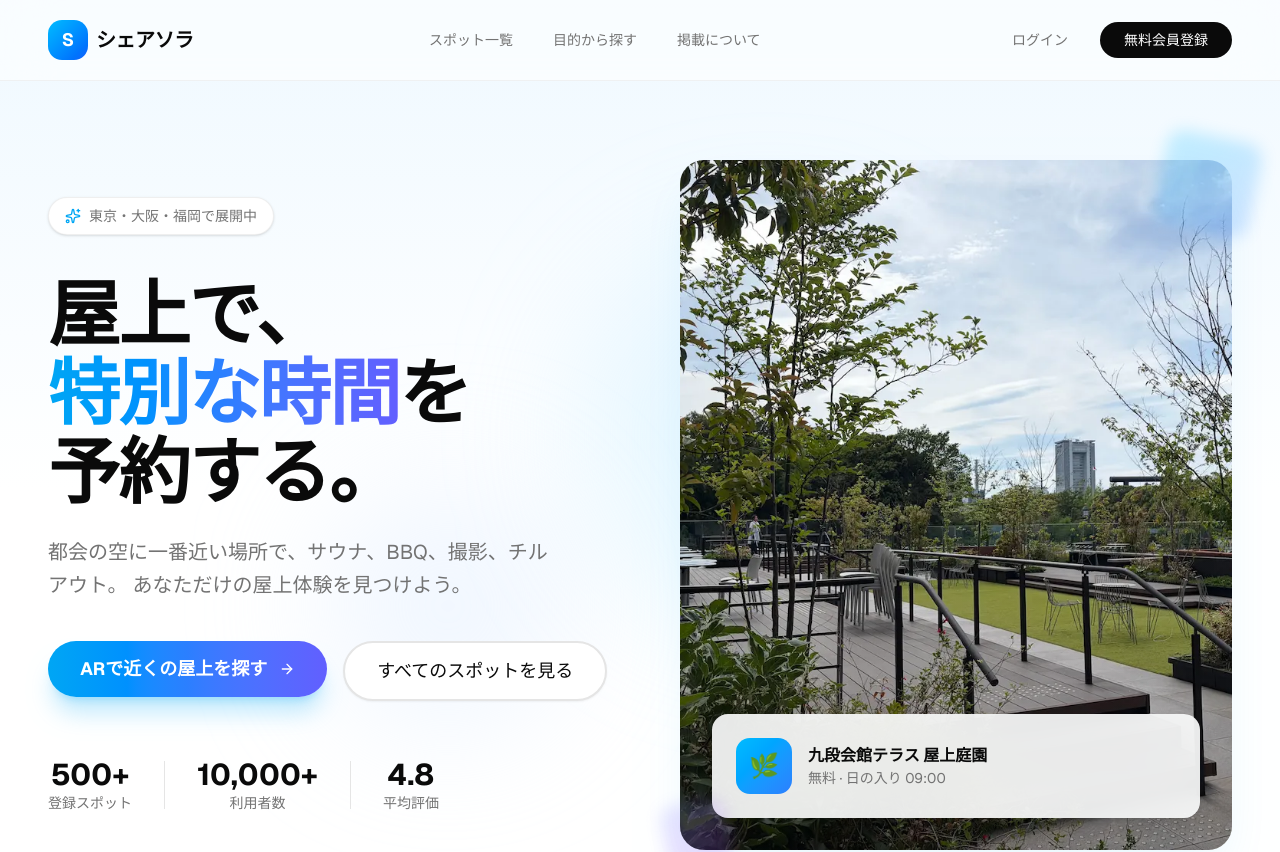
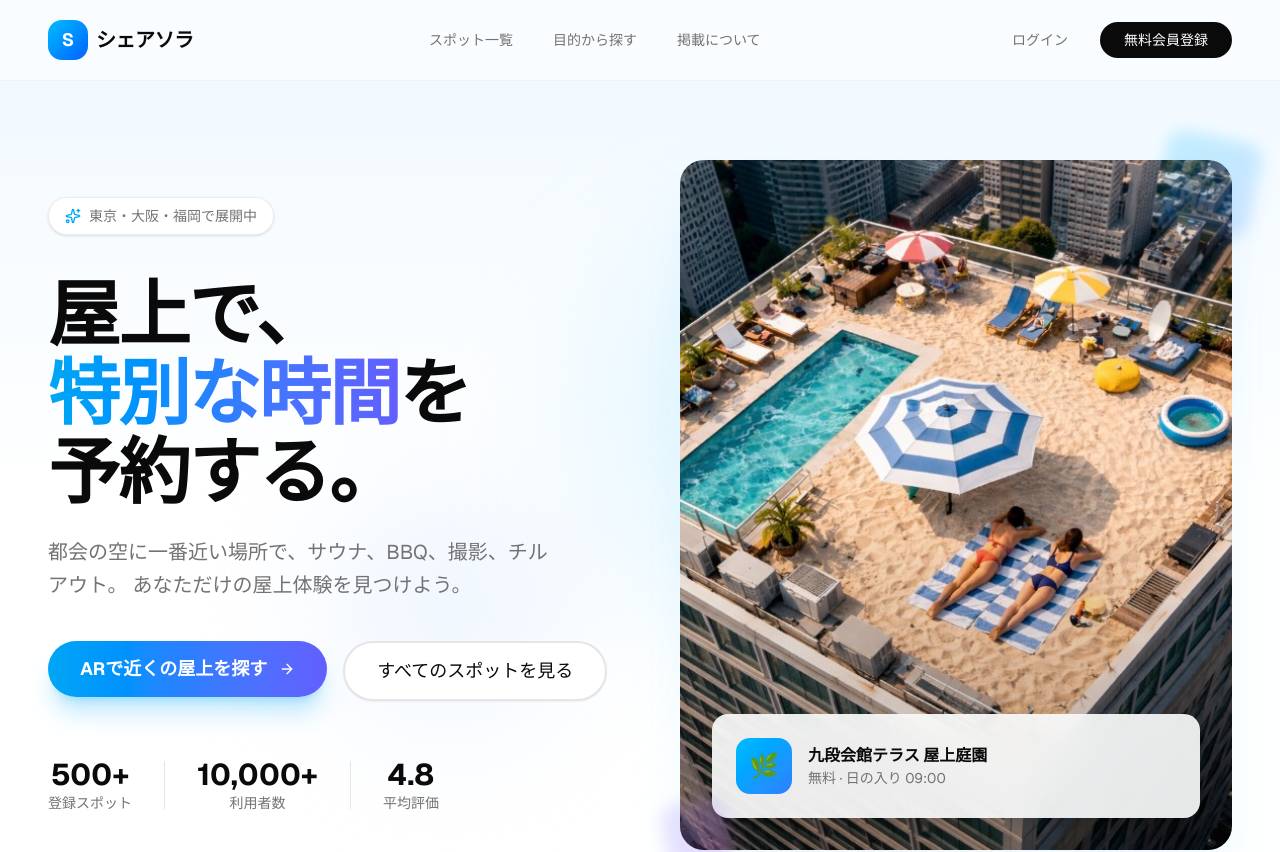
Before and after one commit to tachmics/sharesola, a Next.js app: page / in a window 1280 px wide. Shown: the top 852 px of the page. Built offline with nearby package versions, Linux system fonts and the light colour scheme; what suncalc would draw is missing.

Commit message:
アイキャッチ画像変更

```diff
--- a/components/hero-section.tsx
+++ b/components/hero-section.tsx
@@ -7,8 +7,10 @@ import { Button } from "@/components/ui/button"
 import { SPOT_CATALOG } from "@/app/lib/spots"
 
 const flagship = SPOT_CATALOG[0]
-const heroImage =
-  flagship?.images[0] ?? "/images/spots/kudankaikan-terrace/IMG_0875.webp"
+// アイキャッチはイメージ訴求用。スポット実写真は詳細・カード側で表示
+const heroImage = "/images/hero-rooftop.png"
+const heroImageAlt =
+  "屋上テラスでパラソルの下、日差しを楽しむ様子"
 
 export function HeroSection() {
   return (
@@ -99,11 +101,7 @@ export function HeroSection() {
             <div className="relative aspect-[4/3] md:aspect-[4/4] lg:aspect-[4/5] rounded-2xl lg:rounded-3xl overflow-hidden shadow-2xl shadow-sky-500/10 transition-transform duration-500 hover:scale-[1.02]">
               <Image
                 src={heroImage}
-                alt={
-                  flagship
-                    ? `${flagship.name.ja}の屋上庭園`
-                    : "屋上テラスで日差しを楽しむ様子"
-                }
+                alt={heroImageAlt}
                 fill
                 className="object-cover"
                 priority
```
Also changed, not shown: public/images/hero-rooftop.png (added).
